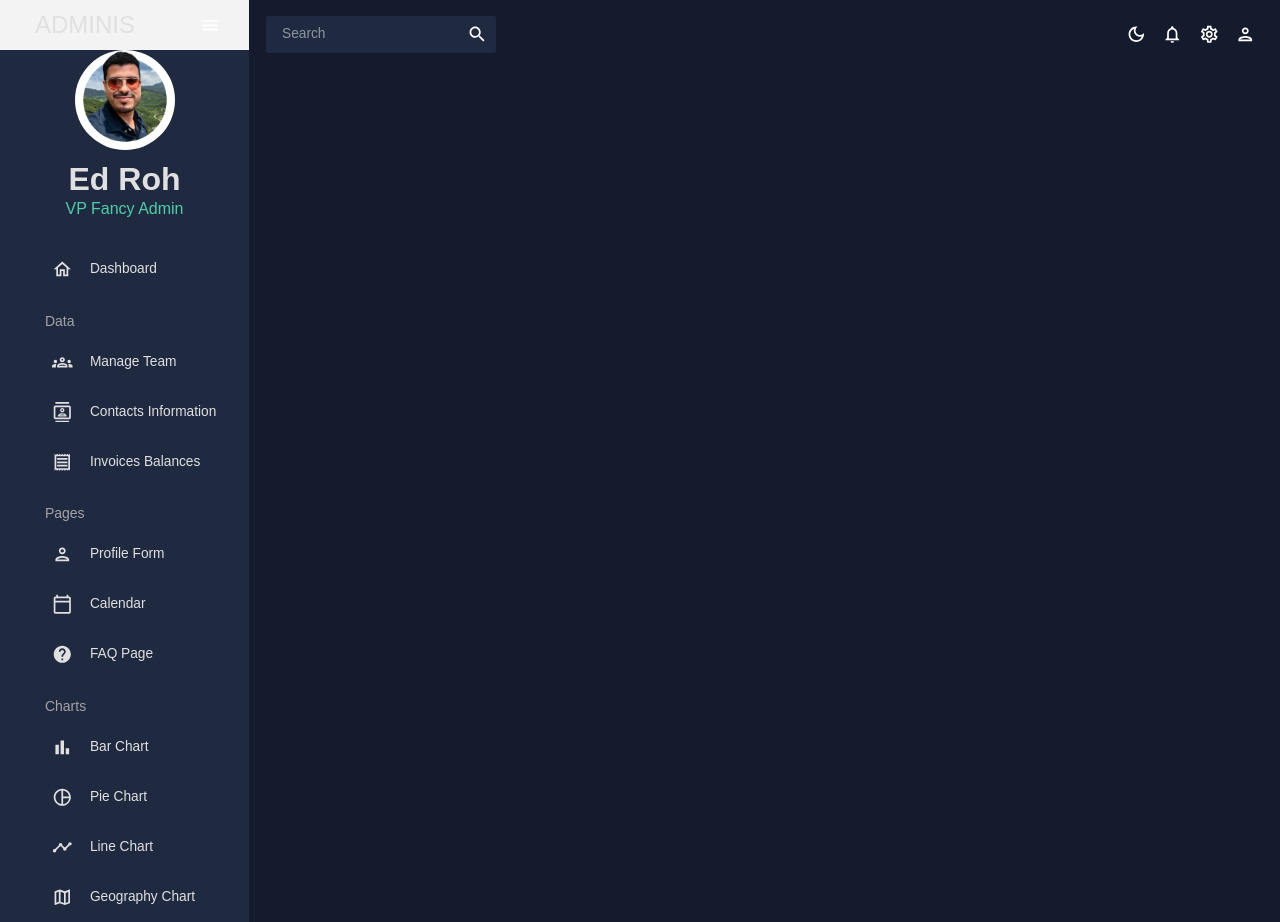
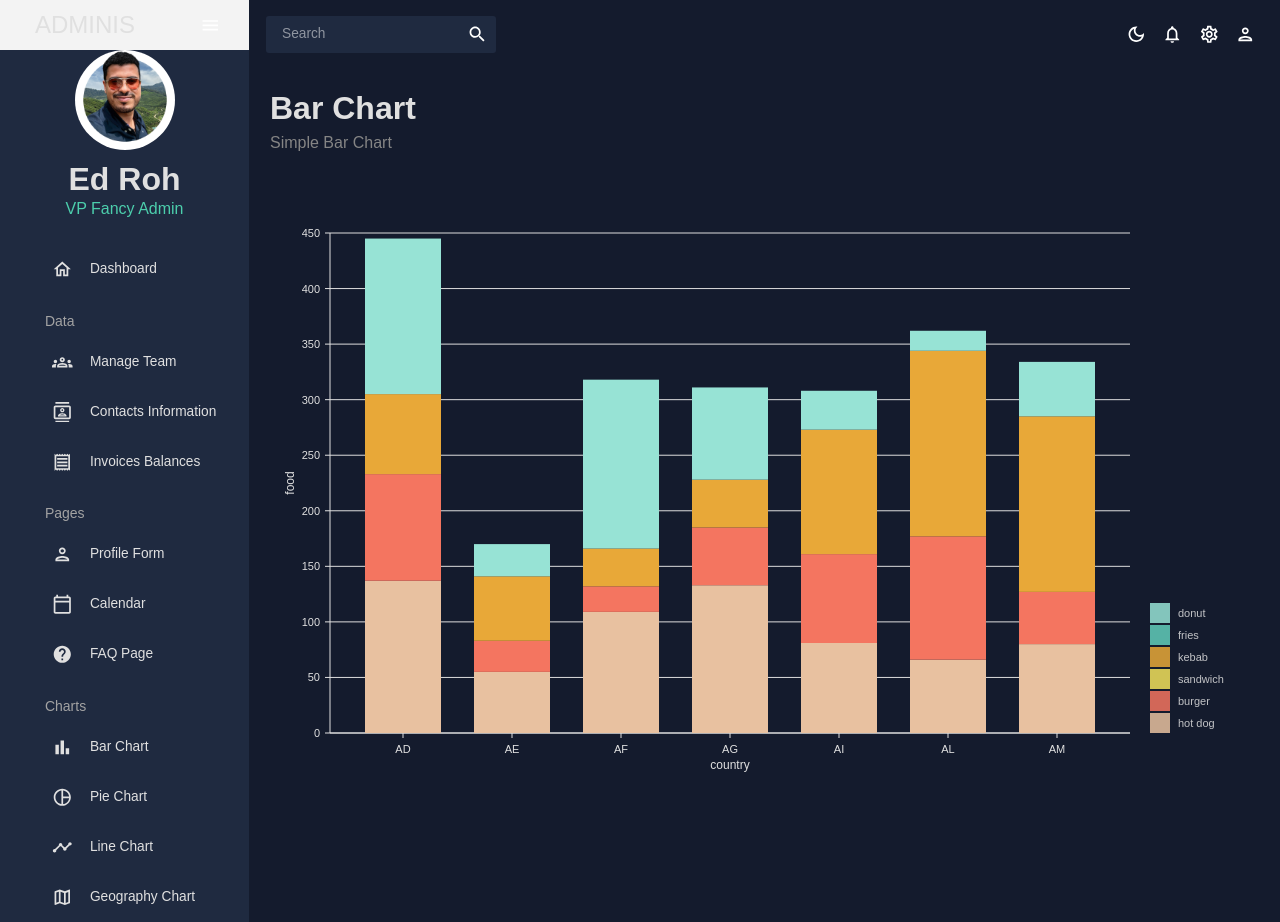
Before and after one commit to mamb121/React_Dashboard_V1, a React (Create React App) app in the folder react-admin/: page /bar in a window 1280 px wide. Built offline with nearby package versions, Linux system fonts and the light colour scheme.

Commit message:
Create Bar Chart Component

```diff
--- a/package.json
+++ b/package.json
@@ -1,5 +1,7 @@
 {
   "dependencies": {
+    "@babel/core": "^7.26.0",
+    "@babel/preset-env": "^7.26.0",
     "@fullcalendar/core": "^6.1.15",
     "@fullcalendar/daygrid": "^5.11.5",
     "@fullcalendar/interaction": "^5.11.3",
--- a/react-admin/src/App.js
+++ b/react-admin/src/App.js
@@ -15,8 +15,7 @@ import Form from './scenes/form';
 //import Calendar from './scenes/calendar/calendar';
 import Calendar from './scenes/cal/MyCalendar';
 import FAQ from './scenes/faq';
-// import Contacts from './scenes/contacts';
-// import Bar from './scenes/bar';
+import Bar from './scenes/bar';
 // import Line from './scenes/line';
 // import Pie from './scenes/pie';
 // import Gography from './scenes/gography';
@@ -43,8 +42,8 @@ function App() {
            <Route path="/form" element={<Form />} />
            <Route path="/calendar" element={<Calendar />} />
            <Route path="/faq" element={<FAQ />} />
+           <Route path="/bar" element={<Bar />} />
            {/*
-           <Route path="/bar" element={<Bar />} />
            <Route path="/line" element={<Line />} />
            <Route path="/pie" element={<Pie />} />
            <Route path="/gography" element={<Gography />} />*/}
--- a/react-admin/src/components/BarChart.jsx
+++ b/react-admin/src/components/BarChart.jsx
@@ -0,0 +1,163 @@
+import { useTheme } from "@mui/material"
+import { ResponsiveBar } from "@nivo/bar";
+import { tokens } from "../theme";
+import { mockBarData as data} from "../data/mockData";
+
+
+const BarChart = () =>{
+    const theme  = useTheme();
+    const colors = tokens(theme.palette.mode)
+
+    return (
+    <ResponsiveBar
+        data={data}
+        theme={{
+            // added
+            axis: {
+              domain: {
+                line: {
+                  stroke: colors.grey[100],
+                },
+              },
+              legend: {
+                text: {
+                  fill: colors.grey[100],
+                },
+              },
+              ticks: {
+                line: {
+                  stroke: colors.grey[100],
+                  strokeWidth: 1,
+                },
+                text: {
+                  fill: colors.grey[100],
+                },
+              },
+            },
+            legends: {
+              text: {
+                fill: colors.grey[100],
+              },
+            },
+          }}
+        keys={[
+            'hot dog',
+            'burger',
+            'sandwich',
+            'kebab',
+            'fries',
+            'donut'
+        ]}
+        indexBy="country"
+        margin={{ top: 50, right: 130, bottom: 50, left: 60 }}
+        padding={0.3}
+        valueScale={{ type: 'linear' }}
+        indexScale={{ type: 'band', round: true }}
+        colors={{ scheme: 'nivo' }}
+        defs={[
+            {
+                id: 'dots',
+                type: 'patternDots',
+                background: 'inherit',
+                color: '#38bcb2',
+                size: 4,
+                padding: 1,
+                stagger: true
+            },
+            {
+                id: 'lines',
+                type: 'patternLines',
+                background: 'inherit',
+                color: '#eed312',
+                rotation: -45,
+                lineWidth: 6,
+                spacing: 10
+            }
+        ]}
+        fill={[
+            {
+                match: {
+                    id: 'fries'
+                },
+                id: 'dots'
+            },
+            {
+                match: {
+                    id: 'sandwich'
+                },
+                id: 'lines'
+            }
+        ]}
+        borderColor={{
+            from: 'color',
+            modifiers: [
+                [
+                    'darker',
+                    1.6
+                ]
+            ]
+        }}
+        axisTop={null}
+        axisRight={null}
+        axisBottom={{
+            tickSize: 5,
+            tickPadding: 5,
+            tickRotation: 0,
+            legend: 'country',
+            legendPosition: 'middle',
+            legendOffset: 32,
+            truncateTickAt: 0
+        }}
+        axisLeft={{
+            tickSize: 5,
+            tickPadding: 5,
+            tickRotation: 0,
+            legend: 'food',
+            legendPosition: 'middle',
+            legendOffset: -40,
+            truncateTickAt: 0
+        }}
+        enableLabel={false}
+        labelSkipWidth={12}
+        labelSkipHeight={12}
+        labelTextColor={{
+            from: 'color',
+            modifiers: [
+                [
+                    'darker',
+                    1.6
+                ]
+            ]
+        }}
+        legends={[
+            {
+                dataFrom: 'keys',
+                anchor: 'bottom-right',
+                direction: 'column',
+                justify: false,
+                translateX: 120,
+                translateY: 0,
+                itemsSpacing: 2,
+                itemWidth: 100,
+                itemHeight: 20,
+                itemDirection: 'left-to-right',
+                itemOpacity: 0.85,
+                symbolSize: 20,
+                effects: [
+                    {
+                        on: 'hover',
+                        style: {
+                            itemOpacity: 1
+                        }
+                    }
+                ]
+            }
+        ]}
+        role="application"
+        ariaLabel="Nivo bar chart demo"
+        barAriaLabel={e=>e.id+": "+e.formattedValue+" in country: "+e.indexValue}
+    />
+    );
+};
+
+export default BarChart;
--- /dev/null
+++ b/react-admin/src/scenes/bar/index.jsx
@@ -0,0 +1,16 @@
+import { Box } from "@mui/material";
+import Header from "../../components/Header";
+import BarChart from "../../components/BarChart";
+
+const Bar = () => {
+    return (
+        <Box m="20px">
+            <Header title="Bar Chart" subtitle="Simple Bar Chart" />
+            <Box height="75vh" >
+                <BarChart />
+            </Box>
+        </Box>
+    )
+}
+
+export default Bar;
```
Also changed, not shown: 1 other file (tests, documents, lock files or other folders).
